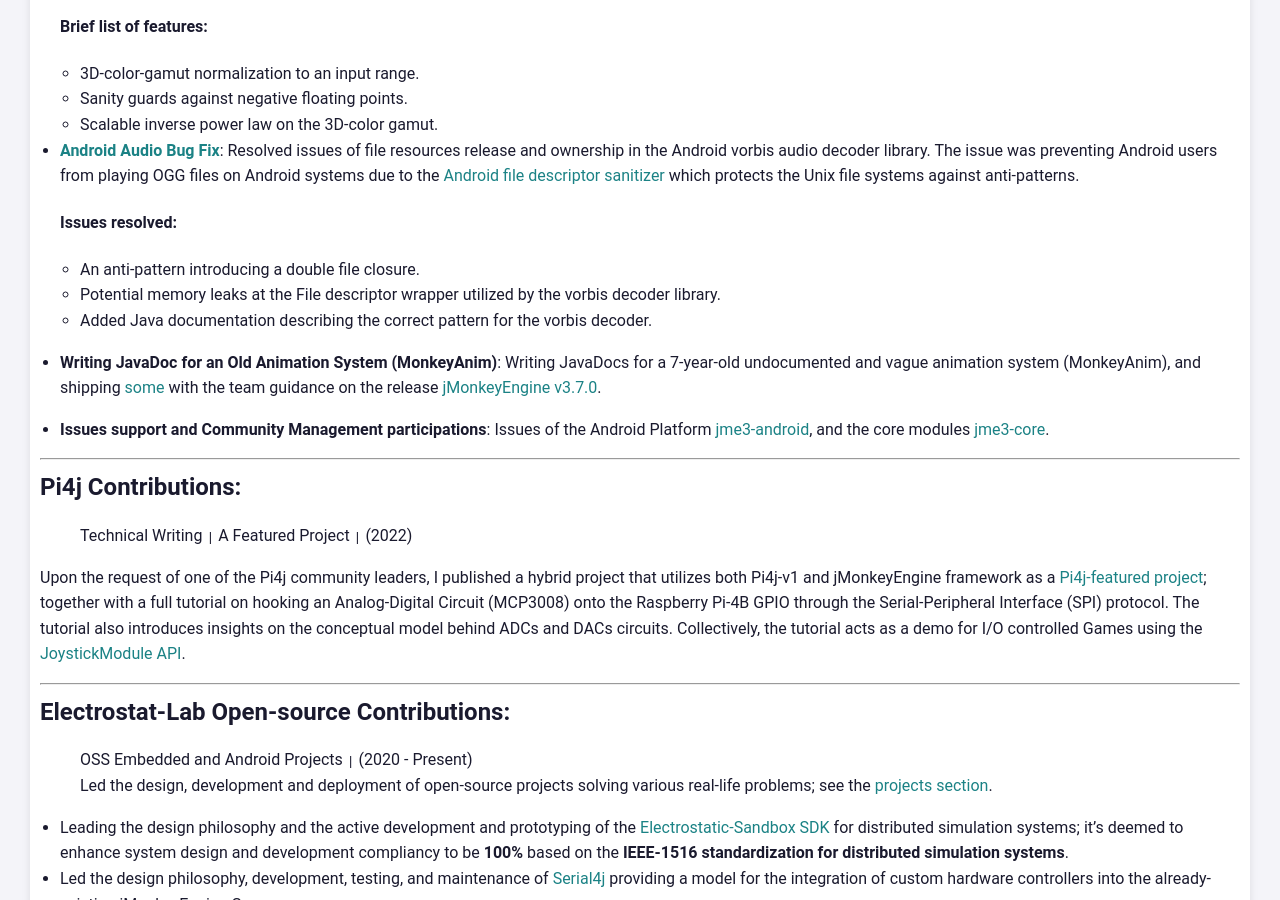
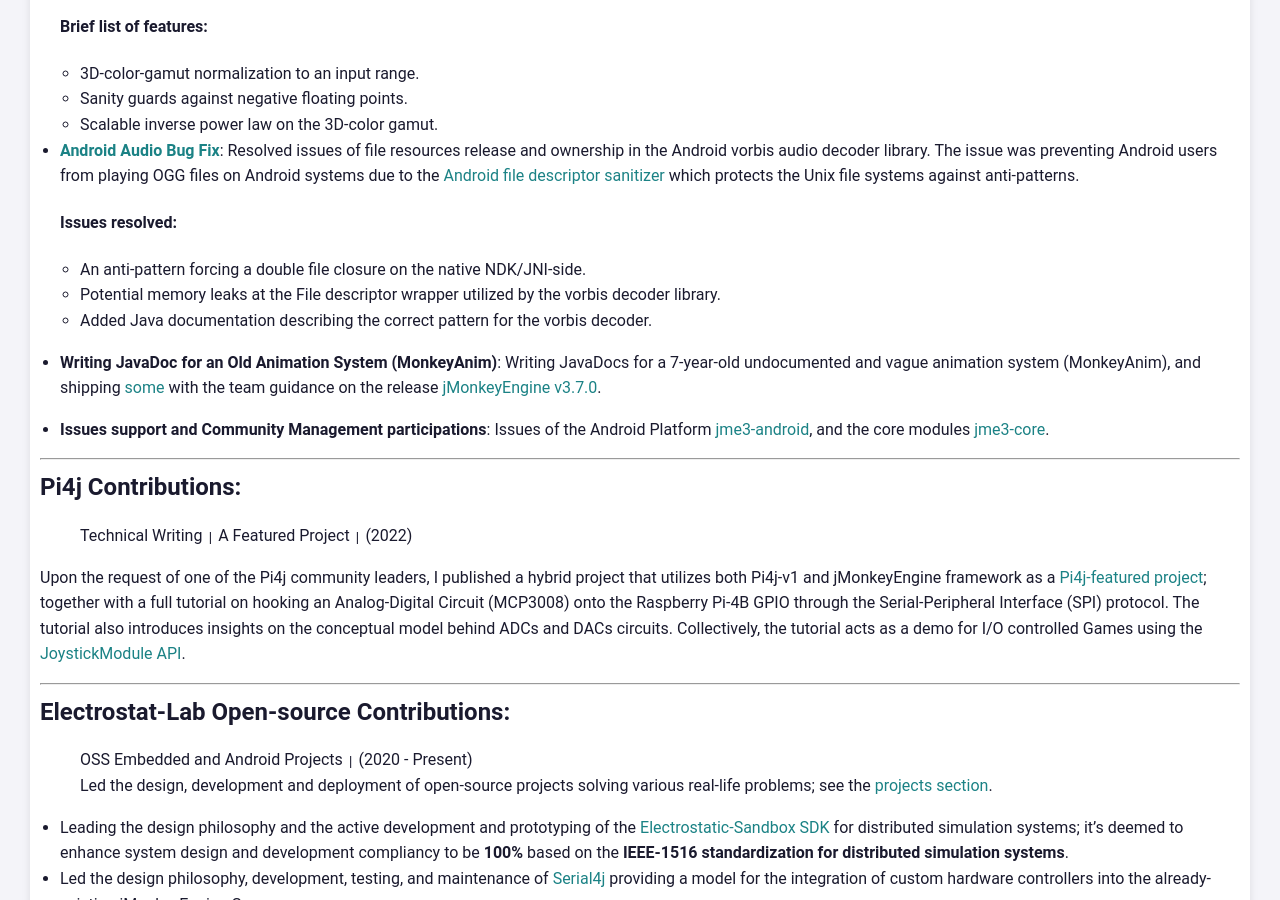
Before and after one commit to pavly-gerges/pavly-gerges, a Jekyll site: the page built from resume/index.md, in a window 1280 px wide and 900 px high, scrolled down 1461 px. Built offline with Jekyll 4.4.1, drawn with Linux system fonts in a browser that asks for light colours; our own code applies the rules of GitHub Pages for plain Markdown files.

Commit message:
Update index.md

```diff
--- a/resume/index.md
+++ b/resume/index.md
@@ -33,7 +33,7 @@ A Self-taught engineer with a strong background in embedded systems, microcontro
 
 - **[Android Audio Bug Fix](https://github.com/jMonkeyEngine/jmonkeyengine/pull/1956)**: Resolved issues of file resources release and ownership in the Android vorbis audio decoder library. The issue was preventing Android users from playing OGG files on Android systems due to the [Android file descriptor sanitizer](https://android.googlesource.com/platform/bionic/+/master/docs/fdsan.md) which protects the Unix file systems against anti-patterns.
   #### Issues resolved:
-  * An anti-pattern introducing a double file closure.
+  * An anti-pattern forcing a double file closure on the native NDK/JNI-side.
   * Potential memory leaks at the File descriptor wrapper utilized by the vorbis decoder library.
   * Added Java documentation describing the correct pattern for the vorbis decoder.
 
```
